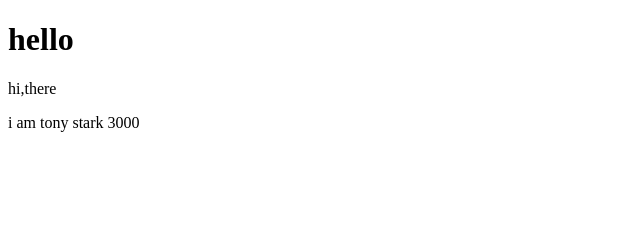
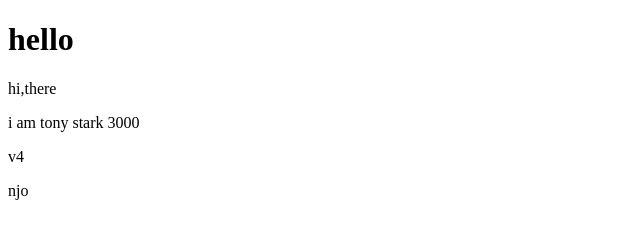
Before and after one commit to chaitanyaSn/gitRepo, a plain HTML site: page index.html in a window 1280 px wide. Shown: the full height of the page, 0-640 px from the left. Drawn offline with Linux system fonts and the light colour scheme.

Commit message:
v4 trial

```diff
--- a/index.html
+++ b/index.html
@@ -10,6 +10,8 @@
     <div>
         hi,there
         <p>i am tony stark 3000</p>
+        <p>v4</p>
+        <p>njo</p>
     </div>
 </body>
 </html>
```
